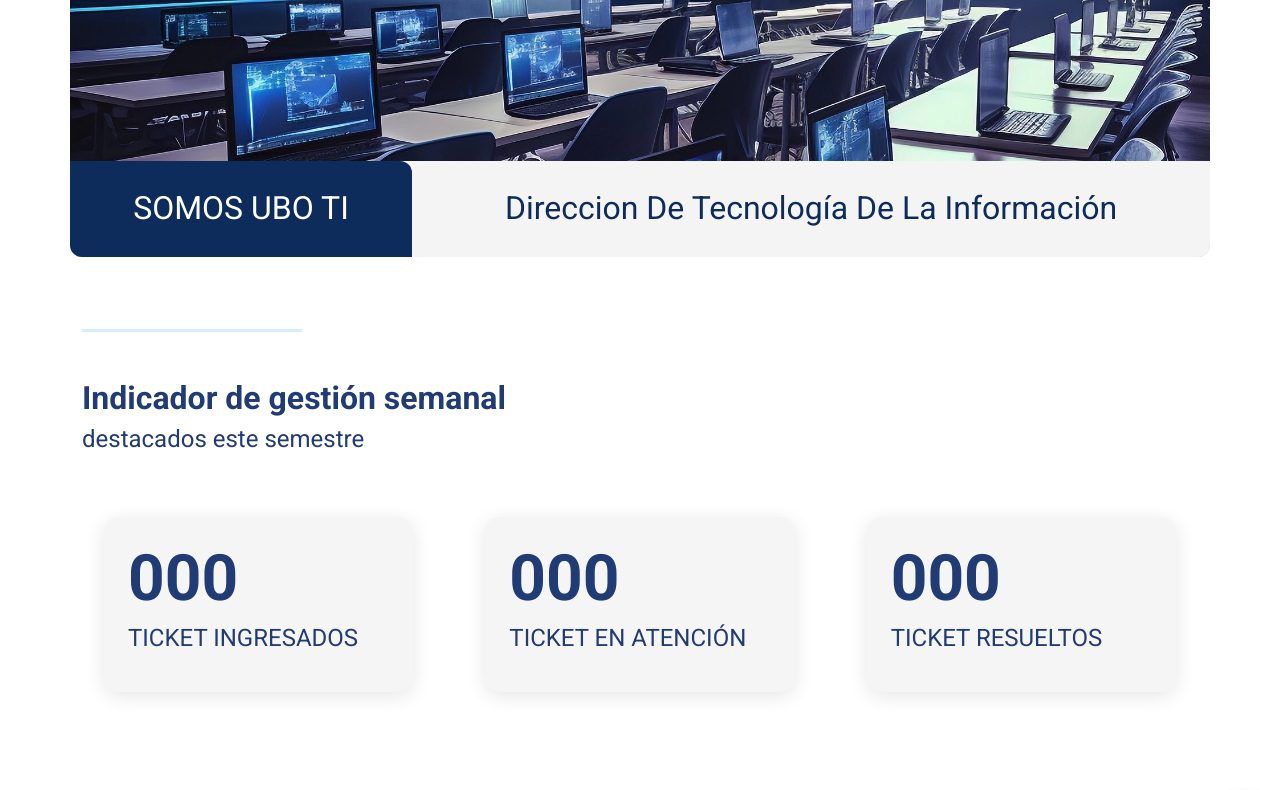
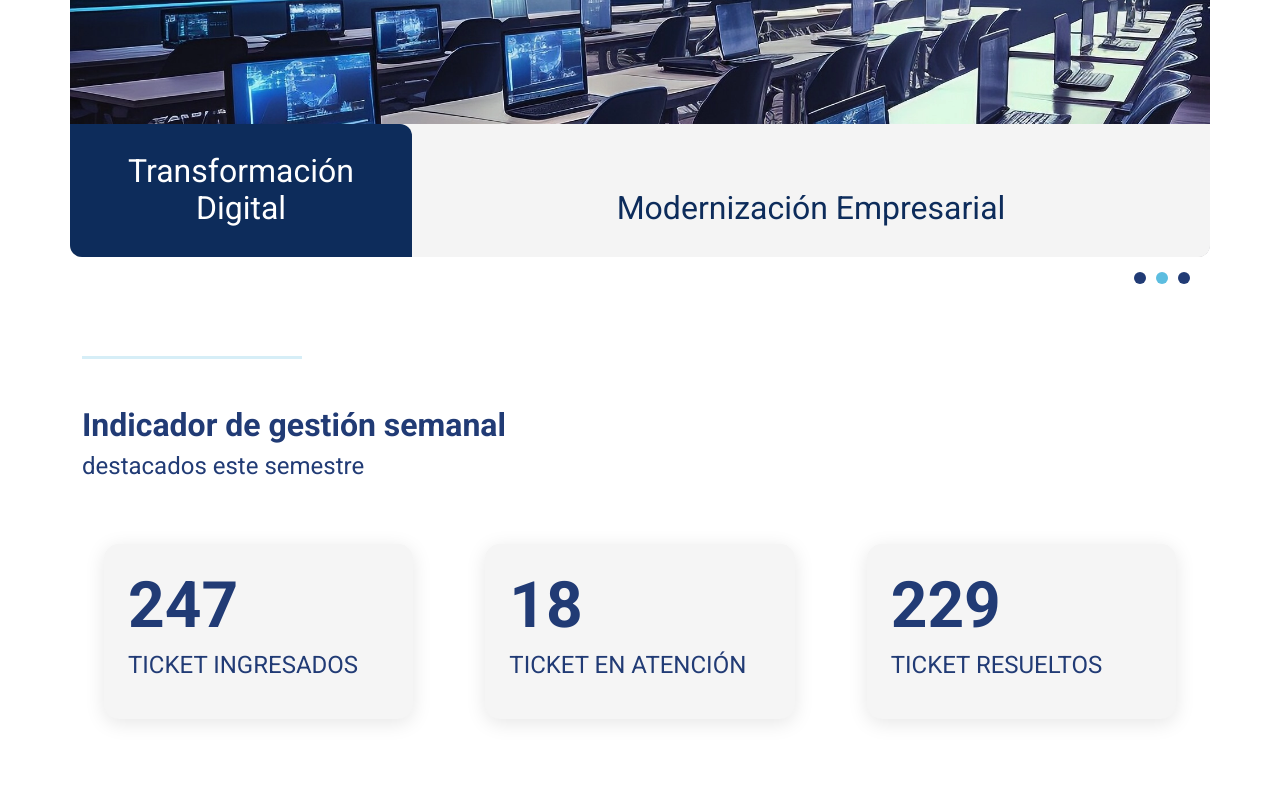
Before and after one commit to vandalit/ubo-tiapp-1.8, a Vue app: page / in a window 1280 px wide. Shown: the part 460-1250 px from the top of the page. Built offline with nearby package versions, Linux system fonts and the light colour scheme; no server answers.

Commit message:
indicadores por csv publico.

```diff
--- /dev/null
+++ b/src/assets/heroSlides.json
@@ -0,0 +1,26 @@
+[
+  {
+    "id": 1,
+    "image": "/img/img01.webp",
+    "title": "Innovación en Tecnología",
+    "subtitle": "Soluciones TI Avanzadas",
+    "description": "Un equipo de estudiantes de ingeniería informática creó un modelo de IA capaz de optimizar procesos industriales, reduciendo costos hasta en un 30%.",
+    "buttonText": "Conoce más"
+  },
+  {
+    "id": 2,
+    "image": "/img/img02.webp",
+    "title": "Transformación Digital",
+    "subtitle": "Modernización Empresarial",
+    "description": "Implementamos sistemas de gestión inteligente que automatizan procesos críticos y mejoran la eficiencia operacional de tu organización.",
+    "buttonText": "Descubre cómo"
+  },
+  {
+    "id": 3,
+    "image": "/img/img03.webp",
+    "title": "Ciberseguridad Integral",
+    "subtitle": "Protección Avanzada",
+    "description": "Nuestras soluciones de seguridad protegen tu infraestructura digital con tecnologías de última generación y monitoreo 24/7.",
+    "buttonText": "Más información"
+  }
+]
--- /dev/null
+++ b/src/assets/indicadores.json
@@ -0,0 +1,6 @@
+{
+  "ticketsIngresados": 247,
+  "ticketsEnAtencion": 18,
+  "ticketsResueltos": 229,
+  "fechaActualizacion": "2025-01-06"
+}
--- /dev/null
+++ b/src/services/indicadoresService.js
@@ -0,0 +1,132 @@
+// Servicio para obtener datos de indicadores
+// Preparado para integración futura con Google Sheets API
+
+class IndicadoresService {
+  constructor() {
+    this.CSV_URL = 'https://docs.google.com/spreadsheets/d/e/2PACX-1vQ5HdP5yRh0sR9AA9ARgZTJwcr9W3VNqtR0QWr4p_G-p6jPry3uL3iiascMhK-6FpVwlpyqCcVFiwTA/pub?output=csv'
+    this.fallbackData = {
+      ticketsIngresados: 247,
+      ticketsEnAtencion: 18,
+      ticketsResueltos: 229,
+      fechaActualizacion: new Date().toISOString().split('T')[0]
+    }
+  }
+
+  // Método para obtener datos desde Google Sheets (futuro)
+  async fetchFromGoogleSheets() {
+    if (!this.API_KEY) {
+      console.warn('API Key no configurada, usando datos locales')
+      return this.fallbackData
+    }
+
+    try {
+      const RANGE = 'Sheet1!A1:C10' // Ajustar según la estructura del sheet
+      const url = `https://sheets.googleapis.com/v4/spreadsheets/${this.SHEET_ID}/values/${RANGE}?key=${this.API_KEY}`
+
+      const response = await fetch(url)
+      const data = await response.json()
+
+      if (data.values) {
+        // Procesar los datos según la estructura del spreadsheet
+        return this.processSheetData(data.values)
+      }
+    } catch (error) {
+      console.error('Error al obtener datos de Google Sheets:', error)
+      return this.fallbackData
+    }
+  }
+
+  // Método para obtener datos desde CSV público
+  async fetchFromPublicCSV() {
+    try {
+      const response = await fetch(this.CSV_URL)
+      if (!response.ok) {
+        throw new Error(`HTTP error! status: ${response.status}`)
+      }
+      const csvText = await response.text()
+
+      return this.processCSVData(csvText)
+    } catch (error) {
+      console.error('Error al obtener CSV:', error)
+      return this.fallbackData
+    }
+  }
+
+  // Procesar datos del sheet
+  processSheetData(values) {
+    // Implementar según la estructura específica del spreadsheet
+    // Ejemplo básico:
+    return {
+      ticketsIngresados: parseInt(values[1][0]) || 0,
+      ticketsEnAtencion: parseInt(values[1][1]) || 0,
+      ticketsResueltos: parseInt(values[1][2]) || 0,
+      fechaActualizacion: new Date().toISOString().split('T')[0]
+    }
+  }
+
+  // Procesar datos CSV
+  processCSVData(csvText) {
+    console.log('CSV Raw Data:', csvText)
+    const lines = csvText.split('\n').filter(line => line.trim() !== '')
+    console.log('CSV Lines:', lines)
+
+    if (lines.length < 1) {
+      console.error('CSV vacío')
+      return this.fallbackData
+    }
+
+    let ticketsIngresados = 0
+    let ticketsEnAtencion = 0
+    let ticketsResueltos = 0
+
+    // Procesar cada línea buscando los labels específicos
+    lines.forEach((line, index) => {
+      const parts = line.split(',').map(val => val.trim())
+      if (parts.length >= 2) {
+        const label = parts[0].toLowerCase()
+        const value = parseInt(parts[1]) || 0
+
+        console.log(`Línea ${index}: label="${label}", value=${value}`)
+
+        if (label.includes('ingresado')) {
+          ticketsIngresados = value
+          console.log('Match: tickets ingresados =', value)
+        } else if (label.includes('atencion')) {
+          ticketsEnAtencion = value
+          console.log('Match: tickets en atención =', value)
+        } else if (label.includes('resuelto')) {
+          ticketsResueltos = value
+          console.log('Match: tickets resueltos =', value)
+        }
+      }
+    })
+
+    const result = {
+      ticketsIngresados,
+      ticketsEnAtencion,
+      ticketsResueltos,
+      fechaActualizacion: new Date().toISOString().split('T')[0]
+    }
+
+    console.log('Processed Data:', result)
+    return result
+  }
+
+  // Método principal para obtener indicadores
+  async getIndicadores() {
+    // Intentar obtener datos desde CSV público primero
+    try {
+      return await this.fetchFromPublicCSV()
+    } catch (error) {
+      console.error('Fallback a datos locales:', error)
+      return this.fallbackData
+    }
+  }
+
+  // Configurar API Key para Google Sheets
+  setApiKey(apiKey) {
+    this.API_KEY = apiKey
+  }
+}
+
+export default new IndicadoresService()
--- a/src/views/HomeView.vue
+++ b/src/views/HomeView.vue
@@ -9,31 +9,35 @@
         <p class="hero-subtitle">destacados este año 2024</p>
       </div>
 
-      <!-- Imagen principal con botón "Ver proyecto" en la esquina -->
+      <!-- Imagen principal con slider -->
       <div class="hero-image-container position-relative">
         <img src="../assets/img/img01.webp" alt="Imagen de proyecto TI" class="img-fluid hero-image" />
-        <!-- Botón en la esquina superior derecha -->
-        <!--
-          <button class="btn btn-light btn-ver-proyecto">
-            VER PROYECTO
-          </button>
-        -->
 
-        <!-- Pestañas en el pie de la imagen -->
+        <!-- Pestañas en el pie de la imagen con contenido dinámico -->
         <div class="hero-tabs">
           <!-- Primera pestaña (color primario) -->
           <div class="tab-item tab-item-left">
-            SOMOS UBO TI
+            {{ heroSlides[currentSlideIndex].title }}
           </div>
 
           <!-- Segunda pestaña (color secundario o claro) -->
           <div class="tab-item tab-item-right">
-            Direccion De Tecnología De La Información
+            {{ heroSlides[currentSlideIndex].subtitle }}
           </div>
         </div>
+      </div>
 
-
-
+      <!-- Dots de navegación fuera del contenedor de imagen -->
+      <div class="slider-dots-container">
+        <div class="slider-dots">
+          <span
+            v-for="(slide, index) in heroSlides"
+            :key="index"
+            class="dot"
+            :class="{ active: currentSlideIndex === index }"
+            @click="goToSlide(index)"
+          ></span>
+        </div>
       </div>
     </section>
 
@@ -54,21 +58,30 @@
         <!-- Tarjeta 1 -->
         <div class="col-12 col-sm-6 col-md-4 d-flex justify-content-center">
           <div class="indicator-card">
-            <h3 class="indicator-number">000</h3>
+            <h3 class="indicator-number">
+              <span v-if="isLoadingIndicadores">...</span>
+              <span v-else>{{ indicadores.ticketsIngresados }}</span>
+            </h3>
             <p class="indicator-label">TICKET INGRESADOS</p>
           </div>
         </div>
         <!-- Tarjeta 2 -->
         <div class="col-12 col-sm-6 col-md-4 d-flex justify-content-center">
           <div class="indicator-card">
-            <h3 class="indicator-number">000</h3>
+            <h3 class="indicator-number">
+              <span v-if="isLoadingIndicadores">...</span>
+              <span v-else>{{ indicadores.ticketsEnAtencion }}</span>
+            </h3>
             <p class="indicator-label">TICKET EN ATENCIÓN</p>
           </div>
         </div>
         <!-- Tarjeta 3 -->
         <div class="col-12 col-sm-6 col-md-4 d-flex justify-content-center">
           <div class="indicator-card">
-            <h3 class="indicator-number">000</h3>
+            <h3 class="indicator-number">
+              <span v-if="isLoadingIndicadores">...</span>
+              <span v-else>{{ indicadores.ticketsResueltos }}</span>
+            </h3>
             <p class="indicator-label">TICKET RESUELTOS</p>
           </div>
         </div>
@@ -80,12 +93,65 @@
 </template>
 
 <script>
+import heroSlidesData from '@/assets/heroSlides.json'
+import indicadoresService from '@/services/indicadoresService.js'
+
 export default {
   name: 'HomeView',
   data() {
-    return {}
+    return {
+      heroSlides: heroSlidesData,
+      currentSlideIndex: 0,
+      autoSlideInterval: null,
+      indicadores: {
+        ticketsIngresados: 0,
+        ticketsEnAtencion: 0,
+        ticketsResueltos: 0,
+        fechaActualizacion: ''
+      },
+      isLoadingIndicadores: true
+    }
   },
-  methods: {}
+  mounted() {
+    this.startAutoSlide()
+    this.loadIndicadores()
+  },
+  beforeUnmount() {
+    this.stopAutoSlide()
+  },
+  methods: {
+    goToSlide(index) {
+      this.currentSlideIndex = index
+      this.resetAutoSlide()
+    },
+    nextSlide() {
+      this.currentSlideIndex = (this.currentSlideIndex + 1) % this.heroSlides.length
+    },
+    startAutoSlide() {
+      this.autoSlideInterval = setInterval(() => {
+        this.nextSlide()
+      }, 5000) // Cambio automático cada 5 segundos
+    },
+    stopAutoSlide() {
+      if (this.autoSlideInterval) {
+        clearInterval(this.autoSlideInterval)
+      }
+    },
+    resetAutoSlide() {
+      this.stopAutoSlide()
+      this.startAutoSlide()
+    },
+    async loadIndicadores() {
+      try {
+        this.isLoadingIndicadores = true
+        this.indicadores = await indicadoresService.getIndicadores()
+      } catch (error) {
+        console.error('Error cargando indicadores:', error)
+      } finally {
+        this.isLoadingIndicadores = false
+      }
+    }
+  }
 }
 </script>
 
@@ -141,6 +207,36 @@ export default {
   border-radius: 12px;
   overflow: hidden;
   /* O un max-width: 100%; si quieres asegurar que no exceda el ancho del contenedor padre */
+}
+
+/* Estilos del slider - dots de navegación */
+.slider-dots-container {
+  display: flex;
+  justify-content: flex-end;
+  margin-top: 15px;
+  padding-right: 20px;
+}
+
+.slider-dots {
+  display: flex;
+  gap: 10px;
+}
+
+.dot {
+  width: 12px;
+  height: 12px;
+  border-radius: 50%;
+  background-color: $primary-color;
+  cursor: pointer;
+  transition: background-color 0.3s ease;
+}
+
+.dot.active {
+  background-color: $secondary-color;
+}
+
+.dot:hover {
+  background-color: $secondary-color;
 }
 
 .hero-image {
@@ -359,6 +455,12 @@ hr {
     object-fit: cover;
   }
 
+  /* Ajustes para dots en mobile */
+  .slider-dots-container {
+    padding-right: 15px;
+    margin-top: 10px;
+  }
+
   /* 🔥 Asegurar que las pestañas estén por encima de la imagen */
   .hero-tabs {
     position: absolute;
```
